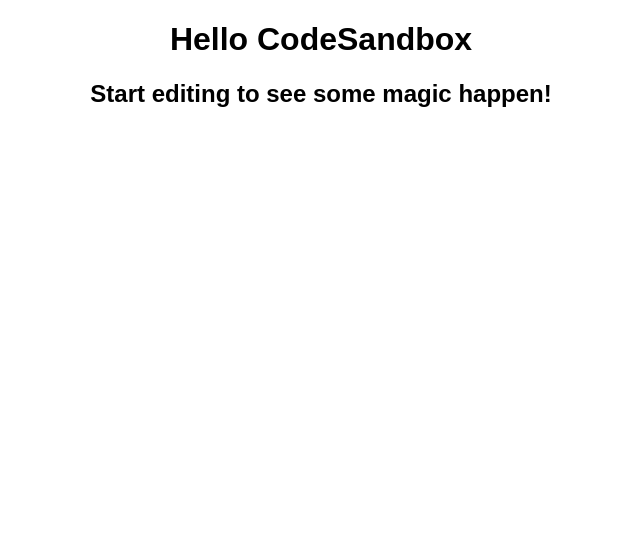
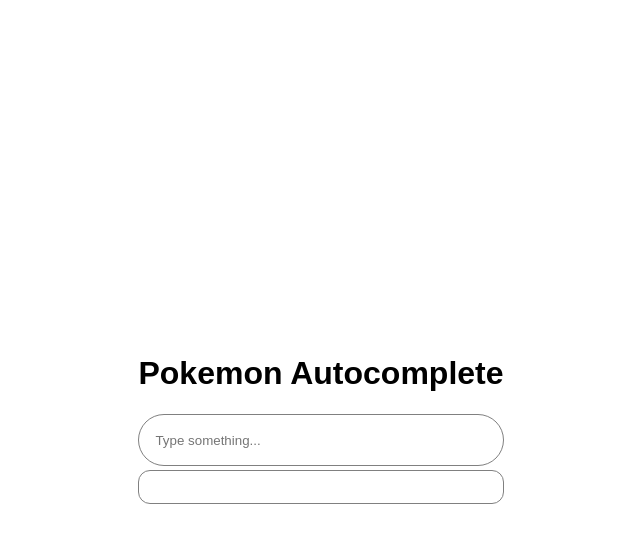
Before and after one commit to FederalCircle/pokemon-autocomplete, a React (Create React App) app: page / in a window 1280 px wide. Shown: the top 542 px of the page, without its empty margins (319-959 px from the left). Built offline with nearby package versions, Linux system fonts and the light colour scheme.

Commit message:
feat: add base implementation for AutocompleteInput

```diff
--- a/src/App.tsx
+++ b/src/App.tsx
@@ -1,10 +1,11 @@
-import "./styles.css";
+import Autocomplete from './components/Autocomplete/Autocomplete';
+import './styles.css';
 
 export default function App() {
   return (
     <div className="App">
-      <h1>Hello CodeSandbox</h1>
-      <h2>Start editing to see some magic happen!</h2>
+      <h1>Pokemon Autocomplete</h1>
+      <Autocomplete placeholder="Type something..." />
     </div>
   );
 }
--- /dev/null
+++ b/src/components/Autocomplete/Autocomplete.css
@@ -0,0 +1,36 @@
+.Autocomplete__container {
+  position: relative;
+  text-align: left;
+}
+
+.Autocomplete__input-container {
+  padding: 1rem;
+  border: 1px solid gray;
+  border-radius: 40px;
+}
+
+.Autocomplete__suggestion {
+  color: #757575;
+  -webkit-user-drag: none;
+  -webkit-user-select: none;
+  user-select: none;
+  position: absolute;
+}
+
+.Autocomplete__input {
+  border: none;
+  outline: none;
+  padding: 0;
+  position: relative;
+  background-color: transparent;
+}
+
+.Autocomplete__list {
+  border: 1px solid gray;
+  border-radius: 12px;
+  padding: 1rem 1rem 1rem 40px;
+  position: absolute;
+  right: 0;
+  left: 0;
+  top: 2.5rem;
+}
--- /dev/null
+++ b/src/components/Autocomplete/Autocomplete.tsx
@@ -0,0 +1,28 @@
+import { forwardRef } from 'react';
+
+import './Autocomplete.css';
+
+interface AutocompleteProps {
+  placeholder: string;
+}
+
+const Autocomplete = forwardRef<HTMLInputElement, AutocompleteProps>(
+  ({ placeholder }, ref) => {
+    return (
+      <div className="Autocomplete__container">
+        <div className="Autocomplete__input-container">
+          <div className="Autocomplete__suggestion" />
+          <input
+            className="Autocomplete__input"
+            type="text"
+            placeholder={placeholder}
+            ref={ref}
+          />
+        </div>
+        <ol className="Autocomplete__list" />
+      </div>
+    );
+  },
+);
+
+export default Autocomplete;
--- a/src/styles.css
+++ b/src/styles.css
@@ -1,4 +1,15 @@
+html,
+body {
+  font-family: sans-serif;
+  line-height: 1.15;
+  height: 100%;
+  display: flex;
+  flex-direction: column;
+  justify-content: center;
+  align-items: center;
+  overflow: hidden;
+}
+
 .App {
-  font-family: sans-serif;
   text-align: center;
 }
```
